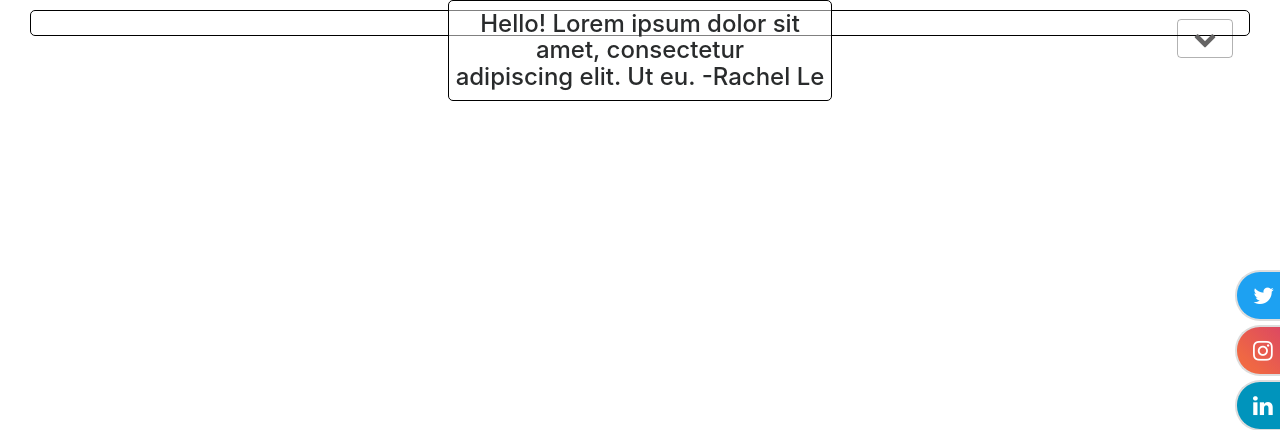
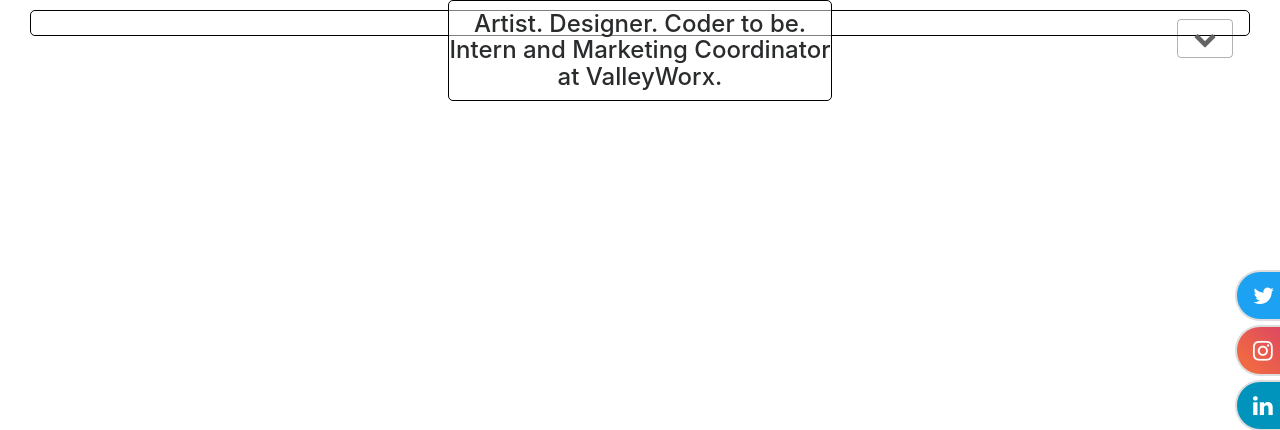
Before and after one commit to thetaPC/rachel_le, a PHP site: page / in a window 1280 px wide. Shown: the top 430 px of the page. Run offline with PHP 8.4, Linux system fonts and the light colour scheme; data that the repository does not hold is empty; a stand-in replaces the project's code that opens the database connection; some libraries are stand-ins or nearby versions.

Commit message:
updated bio intro at index.php changed the Contact title back to original.

```diff
--- a/index.php
+++ b/index.php
@@ -35,7 +35,7 @@
     <header>
       <div id="carouselExampleIndicators" class="carousel slide" data-ride="carousel">
         <div class="carousel-caption intro">
-            <h4 class="intro-text">Hello! Lorem ipsum dolor sit amet, consectetur<br> adipiscing elit. Ut eu. -Rachel Le</h4>
+            <h4 class="intro-text">Artist. Designer. Coder to be. Intern and Marketing Coordinator at ValleyWorx.</h4>
         </div>
         <ol class="carousel-indicators">
           <?php
--- a/src/contact.php
+++ b/src/contact.php
@@ -29,7 +29,7 @@
 
     <div id="contact" class="cont-section">
 		<div class="section-content">
-			<h1 class="section-header"><span class="content-header">Get in touch with me</span></h1>
+			<h1 class="section-header"><span class="content-header">Get in Touch with me</span></h1>
 			<h3>Lorem Ipsum is simply dummy text of the printing and typesetting industry</h3>
 		</div>
 		<div class="contact-section">
```
